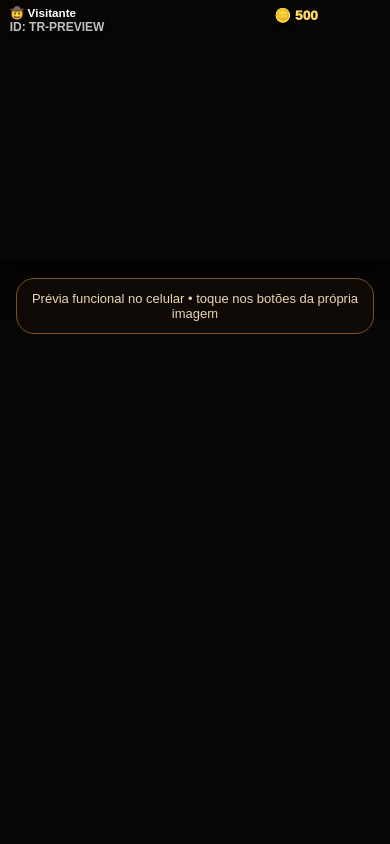
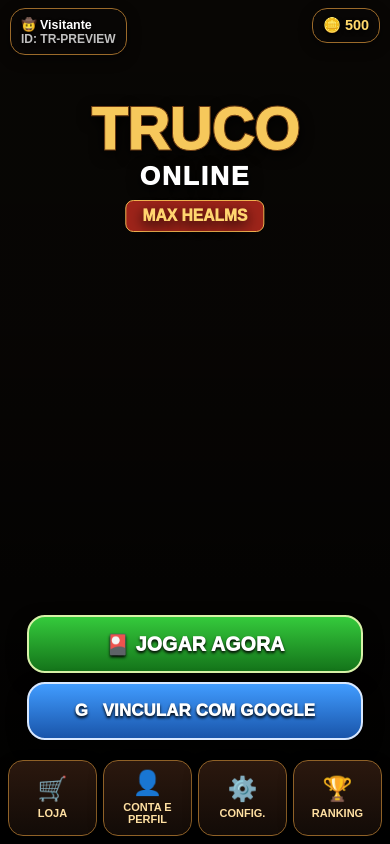
Before and after one commit to rodrigomaximiano4-coder/Truco-online, a plain HTML site: page index.html in a window 390 px wide. Drawn offline with Linux system fonts and the light colour scheme.

Commit message:
Fix mobile menu to true fullscreen portrait layout

```diff
--- a/index.html
+++ b/index.html
@@ -10,14 +10,24 @@
 html,body{margin:0;min-height:100%;background:#070503;color:#fff;font-family:Arial,sans-serif}
 button{font:inherit}
 #app{min-height:100svh}
-.menu{min-height:100svh;background:#080604;position:relative;overflow:hidden}
-.menuBg{position:fixed;inset:-8%;width:116%;height:116%;object-fit:cover;filter:blur(22px) brightness(.28);transform:scale(1.08);z-index:0}
-.artBox{position:relative;z-index:1;width:100vw;aspect-ratio:3/2;max-height:66.667vw;overflow:hidden;box-shadow:0 10px 32px #000c}
-.art{display:block;width:100%;height:100%;object-fit:fill}
-.hot{position:absolute;border:0;background:transparent;opacity:.001;z-index:5;padding:0;margin:0;-webkit-tap-highlight-color:transparent}
-.player{position:absolute;z-index:6;left:2.5%;top:2.3%;font-weight:900;font-size:clamp(10px,3vw,17px);text-shadow:0 2px 4px #000;pointer-events:none}
-.coins{position:absolute;z-index:6;right:18.5%;top:2.5%;font-weight:1000;color:#ffd86b;font-size:clamp(12px,3.5vw,19px);text-shadow:0 2px 4px #000;pointer-events:none}
-.menuInfo{position:relative;z-index:2;margin:18px auto 0;width:min(92vw,520px);padding:12px 14px;background:#120c08e8;border:1px solid #7a5226;border-radius:18px;text-align:center;color:#ead7b2;font-size:13px}
+.menu{position:fixed;inset:0;min-height:100svh;background:#080604;overflow:hidden}
+.menuBg{position:absolute;inset:0;width:100%;height:100%;object-fit:cover;object-position:center center;filter:brightness(.58) saturate(1.08);z-index:0}
+.menuShade{position:absolute;inset:0;z-index:1;background:linear-gradient(180deg,rgba(0,0,0,.05) 0%,rgba(0,0,0,.10) 38%,rgba(0,0,0,.42) 63%,rgba(0,0,0,.88) 100%)}
+.topHud{position:absolute;left:10px;right:10px;top:max(8px,env(safe-area-inset-top));z-index:4;display:flex;justify-content:space-between;align-items:flex-start;gap:8px}
+.player,.coins{background:#090705d9;border:1px solid #9b6a2a;border-radius:15px;padding:8px 10px;font-weight:900;text-shadow:0 2px 4px #000;box-shadow:0 4px 14px #0007}
+.player{font-size:clamp(11px,3.2vw,15px);max-width:58%}
+.coins{font-size:clamp(13px,3.7vw,17px);color:#ffd86b}
+.logoPlate{position:absolute;z-index:3;left:50%;top:12.5%;transform:translateX(-50%);width:min(86vw,430px);text-align:center;text-shadow:0 4px 14px #000}
+.logoPlate .t1{font-size:clamp(46px,15vw,76px);font-weight:1000;line-height:.82;color:#f6c85b;-webkit-text-stroke:1px #6b3b13}
+.logoPlate .t2{font-size:clamp(21px,6.7vw,34px);font-weight:1000;letter-spacing:2px;margin-top:8px}
+.logoPlate .brand{display:inline-block;margin-top:8px;background:#9e241a;border:1px solid #f0b14f;border-radius:8px;padding:6px 16px;color:#ffd56f;font-weight:1000;font-size:clamp(13px,4vw,18px)}
+.menuActions{position:absolute;z-index:4;left:7vw;right:7vw;bottom:calc(104px + env(safe-area-inset-bottom));display:grid;gap:9px}
+.menuBtn{min-height:58px;border-radius:18px;border:2px solid #e9d7a8;color:#fff;font-weight:1000;font-size:clamp(18px,5vw,23px);letter-spacing:.2px;text-shadow:0 2px 3px #000;box-shadow:0 8px 18px #0008}
+.play{background:linear-gradient(180deg,#35ca3c,#14741a);border-color:#d8f2a8}
+.google{background:linear-gradient(180deg,#419cff,#1955aa);border-color:#d8e8ff;font-size:clamp(15px,4.3vw,19px)}
+.bottomNav{position:absolute;left:8px;right:8px;bottom:max(8px,env(safe-area-inset-bottom));z-index:4;display:grid;grid-template-columns:repeat(4,1fr);gap:6px}
+.bottomNav button{min-height:76px;border:1px solid #8f6127;border-radius:15px;background:linear-gradient(180deg,#2b180e,#120b07);color:#ffe0a2;font-weight:900;font-size:11px;line-height:1.12;padding:7px 3px;box-shadow:0 5px 13px #0008}
+.bottomNav .ico{display:block;font-size:24px;margin-bottom:4px}
 .screen{min-height:100svh;background:linear-gradient(#20140b,#080604);padding:14px 12px 28px}
 .topbar{display:flex;align-items:center;gap:10px;margin-bottom:14px}
 .back{border:1px solid #9a6a28;background:#1b1008;color:#ffd77a;border-radius:12px;padding:10px 12px;font-weight:900}
@@ -35,6 +45,9 @@ button{font:inherit}
 .react{min-height:62px;border:1px solid #765025;background:#1b1009;color:#fff;border-radius:13px;font-size:23px}
 .toast{position:fixed;left:50%;bottom:22px;transform:translateX(-50%);z-index:50;background:#111;border:1px solid #a97a34;border-radius:999px;padding:11px 16px;opacity:0;pointer-events:none;transition:.2s;white-space:nowrap;max-width:92vw;overflow:hidden;text-overflow:ellipsis}
 .toast.show{opacity:1}
+@media(max-height:720px){
+  .logoPlate{top:9%}.menuActions{bottom:86px;gap:6px}.menuBtn{min-height:50px}.bottomNav button{min-height:66px}
+}
 @media(max-width:380px){.grid{grid-template-columns:1fr}.reactions{grid-template-columns:repeat(3,1fr)}}
 </style>
 </head>
@@ -46,19 +59,23 @@ let coins=500;
 function say(t){const x=document.getElementById('toast');x.textContent=t;x.classList.add('show');clearTimeout(window.__tt);window.__tt=setTimeout(()=>x.classList.remove('show'),1600)}
 function menu(){
 app.innerHTML=`<div class="menu">
-<img class="menuBg" src="menu.webp" alt="">
-<div class="artBox">
-<img class="art" src="menu.webp" alt="Menu oficial Truco Online MAX HEALMS">
-<div class="player">🤠 Visitante<br><span class="small">ID: TR-PREVIEW</span></div>
-<div class="coins">🪙 ${coins.toLocaleString('pt-BR')}</div>
-<button class="hot" style="left:34.3%;top:50.3%;width:35.7%;height:11.7%" onclick="jogar()" aria-label="Jogar Agora"></button>
-<button class="hot" style="left:34.3%;top:63.2%;width:35.7%;height:9.7%" onclick="google()" aria-label="Vincular com Google"></button>
-<button class="hot" style="left:5.8%;top:88.1%;width:20.2%;height:9.6%" onclick="loja()" aria-label="Loja"></button>
-<button class="hot" style="left:29%;top:88.1%;width:22.5%;height:9.6%" onclick="conta()" aria-label="Conta e Perfil"></button>
-<button class="hot" style="left:52.6%;top:88.1%;width:24.3%;height:9.6%" onclick="config()" aria-label="Configurações"></button>
-<button class="hot" style="left:79%;top:88.1%;width:18.4%;height:9.6%" onclick="ranking()" aria-label="Ranking"></button>
+<img class="menuBg" src="menu.webp" alt="Menu oficial Truco Online MAX HEALMS">
+<div class="menuShade"></div>
+<div class="topHud">
+  <div class="player">🤠 Visitante<br><span class="small">ID: TR-PREVIEW</span></div>
+  <div class="coins">🪙 ${coins.toLocaleString('pt-BR')}</div>
 </div>
-<div class="menuInfo">Prévia funcional no celular • toque nos botões da própria imagem</div>
+<div class="logoPlate"><div class="t1">TRUCO</div><div class="t2">ONLINE</div><div class="brand">MAX HEALMS</div></div>
+<div class="menuActions">
+  <button class="menuBtn play" onclick="jogar()">🎴 JOGAR AGORA</button>
+  <button class="menuBtn google" onclick="google()">G&nbsp;&nbsp; VINCULAR COM GOOGLE</button>
+</div>
+<div class="bottomNav">
+  <button onclick="loja()"><span class="ico">🛒</span>LOJA</button>
+  <button onclick="conta()"><span class="ico">👤</span>CONTA E<br>PERFIL</button>
+  <button onclick="config()"><span class="ico">⚙️</span>CONFIG.</button>
+  <button onclick="ranking()"><span class="ico">🏆</span>RANKING</button>
+</div>
 </div>`;
 }
 function head(t){return `<div class="topbar"><button class="back" onclick="menu()">← Voltar</button><div class="title">${t}</div></div>`}
```
